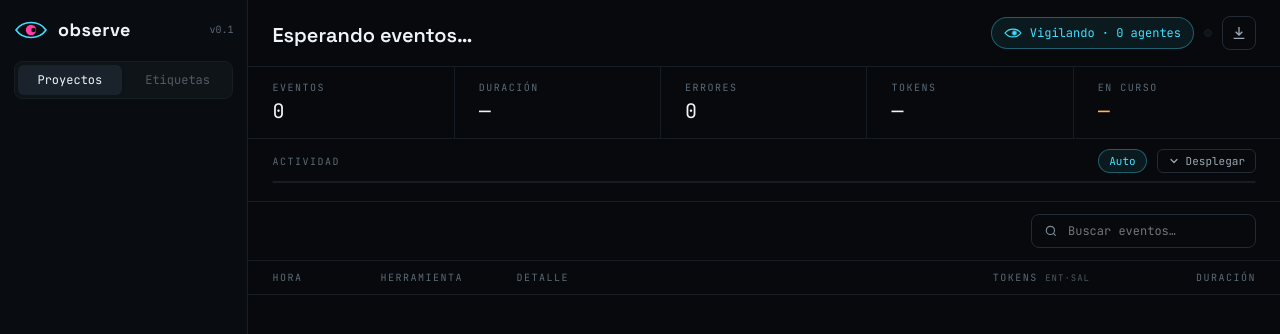
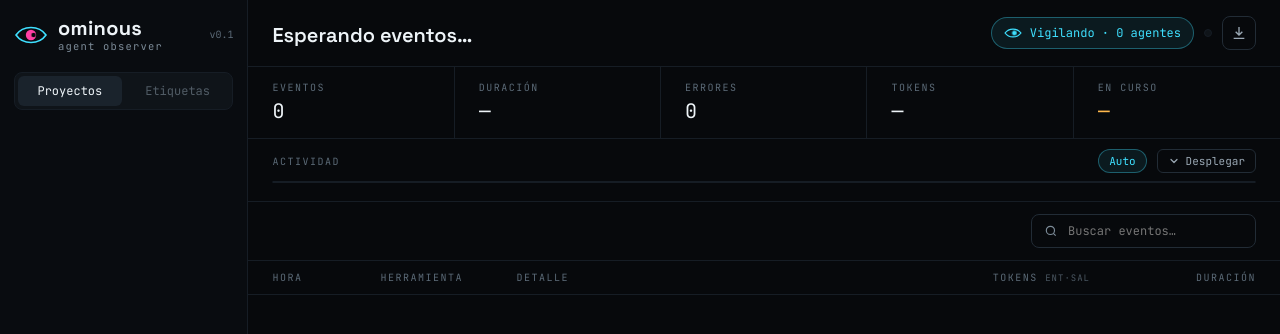
Before and after one commit to AlexDBdevops/ominous-agent-observe, a website with bundled scripts: page public/index.html in a window 1280 px wide. Shown: the top 334 px of the page. Built offline with nearby package versions, Linux system fonts and the light colour scheme; no server answers; files whose address does not match are found by name.

Commit message:
Nombre de lanzamiento: Ominous Agent Observer
Logo en dos líneas: "ominous" en Space Grotesk como marca y "agent observer"
en JetBrains Mono debajo. También el título de la pestaña y del README.

```diff
--- a/public/index.html
+++ b/public/index.html
@@ -3,7 +3,7 @@
 <head>
 <meta charset="utf-8">
 <meta name="viewport" content="width=device-width, initial-scale=1">
-<title>observe</title>
+<title>Ominous Agent Observer</title>
 <link rel="preconnect" href="https://fonts.googleapis.com">
 <link rel="stylesheet" href="https://fonts.googleapis.com/css2?family=JetBrains+Mono:wght@400;500;600&family=Space+Grotesk:wght@500;600;700&display=swap">
 <link rel="stylesheet" href="/style.css">
@@ -12,9 +12,9 @@
 <body>
 <div class="shell">
   <aside class="sidebar">
-    <a class="brand" href="#" title="Portada: todos los proyectos">
+    <a class="brand" href="#" title="Ominous Agent Observer · todos los proyectos" aria-label="Ominous Agent Observer, ir al inicio">
       <svg width="34" height="22" viewBox="0 0 34 22" aria-hidden="true"><path d="M2 11 C 9 1, 25 1, 32 11 C 25 21, 9 21, 2 11 Z" fill="none" stroke="#3fe0ff" stroke-width="1.6"/><circle cx="17" cy="11" r="5.2" fill="#ff3fa4"/><circle class="pupil" cx="18" cy="11" r="2.2" fill="#07090c"/></svg>
-      <span class="brand-name">observe</span>
+      <span class="brand-text"><span class="brand-name">ominous</span><span class="brand-sub">agent observer</span></span>
       <span class="version">v0.1</span>
     </a>
     <div class="tabs" role="tablist">
--- a/public/style.css
+++ b/public/style.css
@@ -34,7 +34,11 @@ button { font: inherit; }
 /* Sidebar */
 .sidebar { flex: 1 1 248px; max-width: 280px; border-right: 1px solid var(--line); padding: 18px 14px; display: flex; flex-direction: column; gap: 20px; background: var(--bg-2); }
 .brand { display: flex; align-items: center; gap: 10px; text-decoration: none; }
-.brand-name { font-family: var(--display); font-weight: 700; font-size: 18px; letter-spacing: .5px; color: var(--text-hi); }
+/* Logo: "ominous" (marca, Space Grotesk) sobre "agent observer" (producto, JetBrains Mono). */
+.brand-text { display: flex; flex-direction: column; gap: 3px; line-height: 1; }
+.brand-name { font-family: var(--display); font-weight: 700; font-size: 20px; letter-spacing: .3px; color: var(--text-hi); }
+.brand-sub { font-family: var(--mono); font-size: 10.5px; letter-spacing: 1.2px; color: var(--muted); }
+.brand:hover .brand-sub { color: var(--cyan); }
 .version { margin-left: auto; font-size: 10px; color: var(--muted-2); }
 .tabs { display: grid; grid-template-columns: repeat(2, minmax(0, 1fr)); gap: 4px; background: var(--bg-hover); border: 1px solid var(--line); border-radius: 8px; padding: 3px; }
 .tabs button { height: 30px; border: 0; border-radius: 6px; background: transparent; color: var(--muted); font-size: 12px; cursor: pointer; }
```
Also changed, not shown: README.md.
